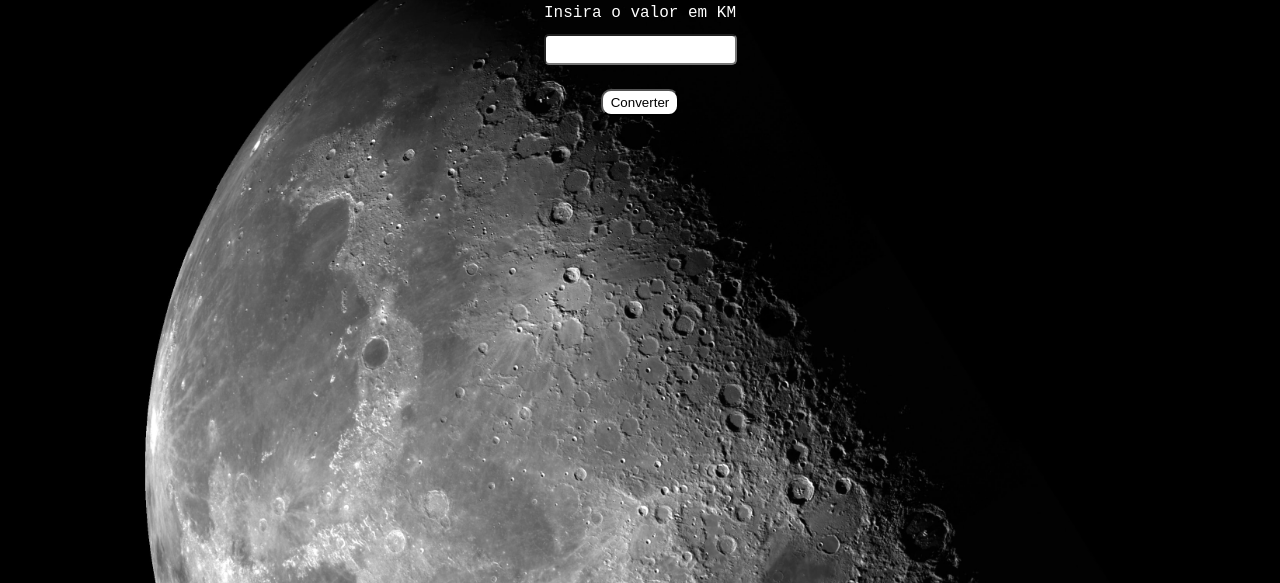
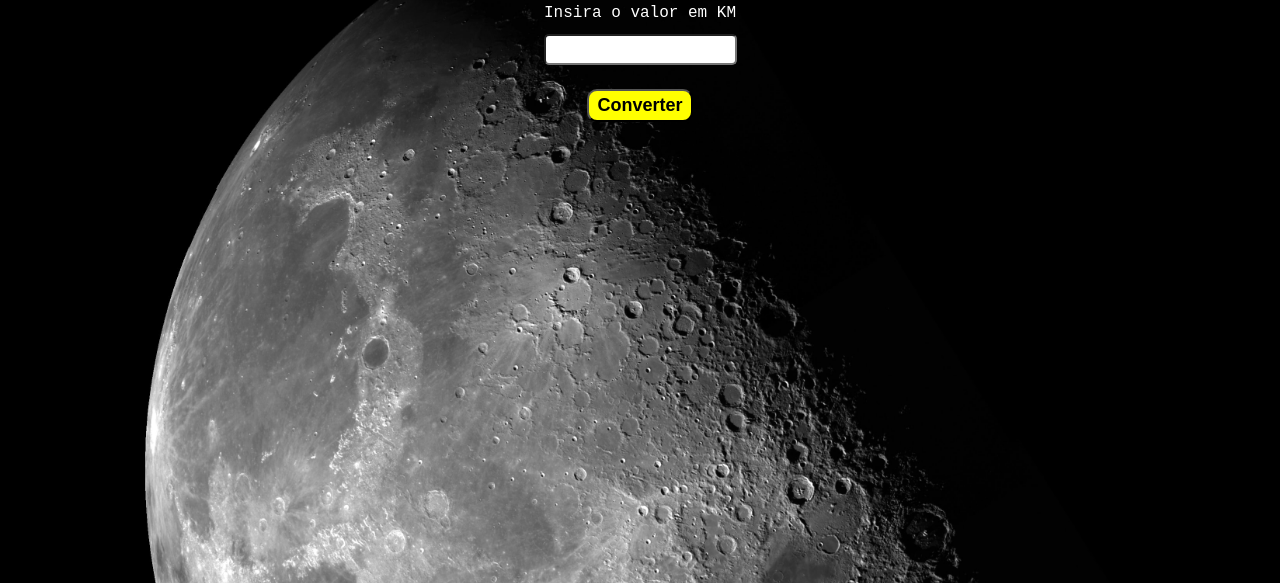
Before and after one commit to Rdoliv-19/km-anos-luz, a plain HTML site: page index.html in a window 1280 px wide. Shown: the part 273-856 px from the top of the page. Drawn offline with Linux system fonts and the light colour scheme.

Commit message:
Estlização do botão

```diff
--- a/index.html
+++ b/index.html
@@ -21,7 +21,7 @@
             class="page-logo" alt=""><br><br>
         <label for="moeda">Insira o valor em KM</label><br>
         <input type="number" id="valor" size="2" /><br>
-        <button type="submit" onclick="Converter()">Converter</button>
+        <button type="submit" onclick="Converter()" class="botao">Converter</button>
         <h2 id="valorConvertido"></h2>
     </div>
     <a href="https://alura.com.br/" target="_blank">
--- a/style.css
+++ b/style.css
@@ -54,3 +54,14 @@ body {
     color: #ffffff;
     font-size: 30px;
   }
+
+  .botao{
+    background-color: yellow;
+    font-size: 18px;
+    font-weight: bold;
+    transition: 1s all;
+  }
+
+  .botao:hover{
+    scale: 1.2;
+  }
```
